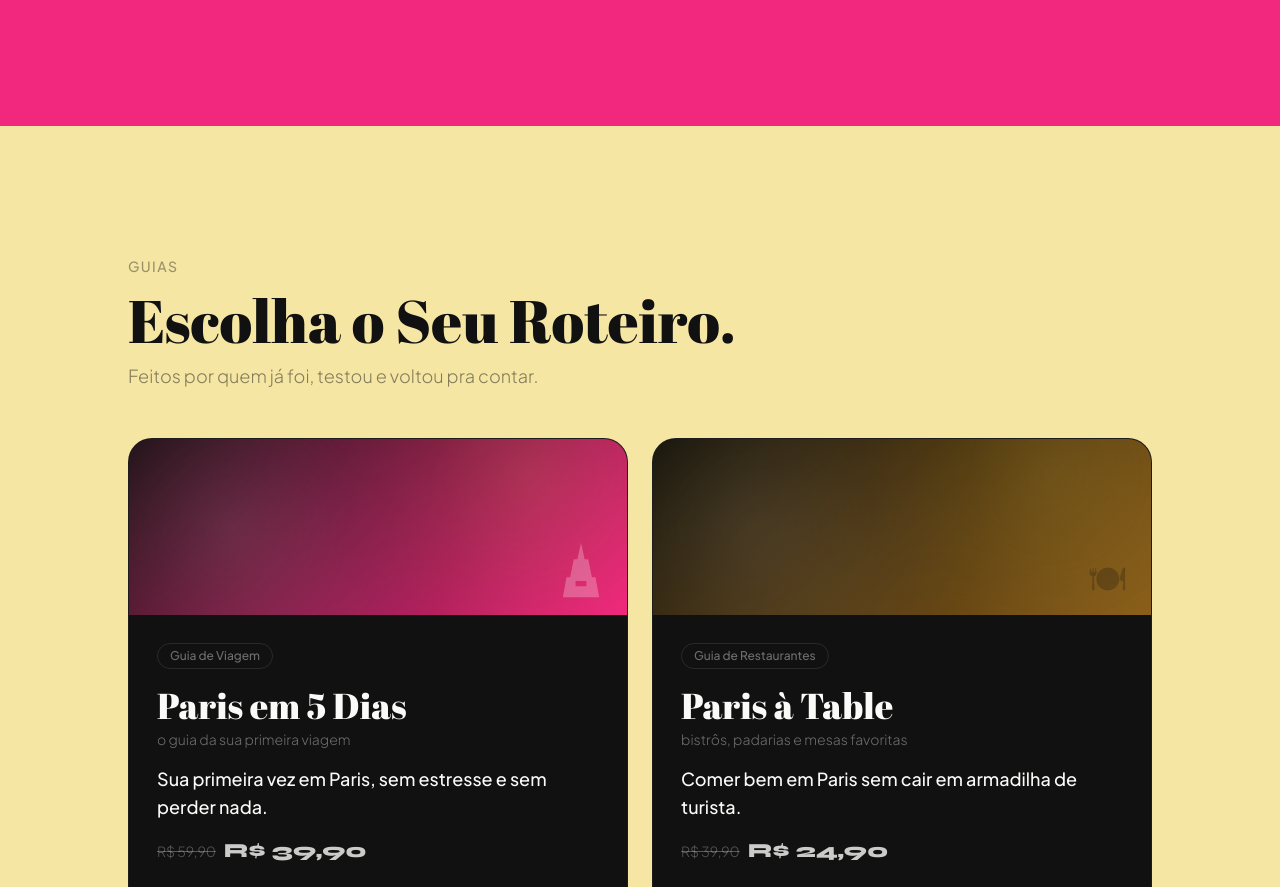
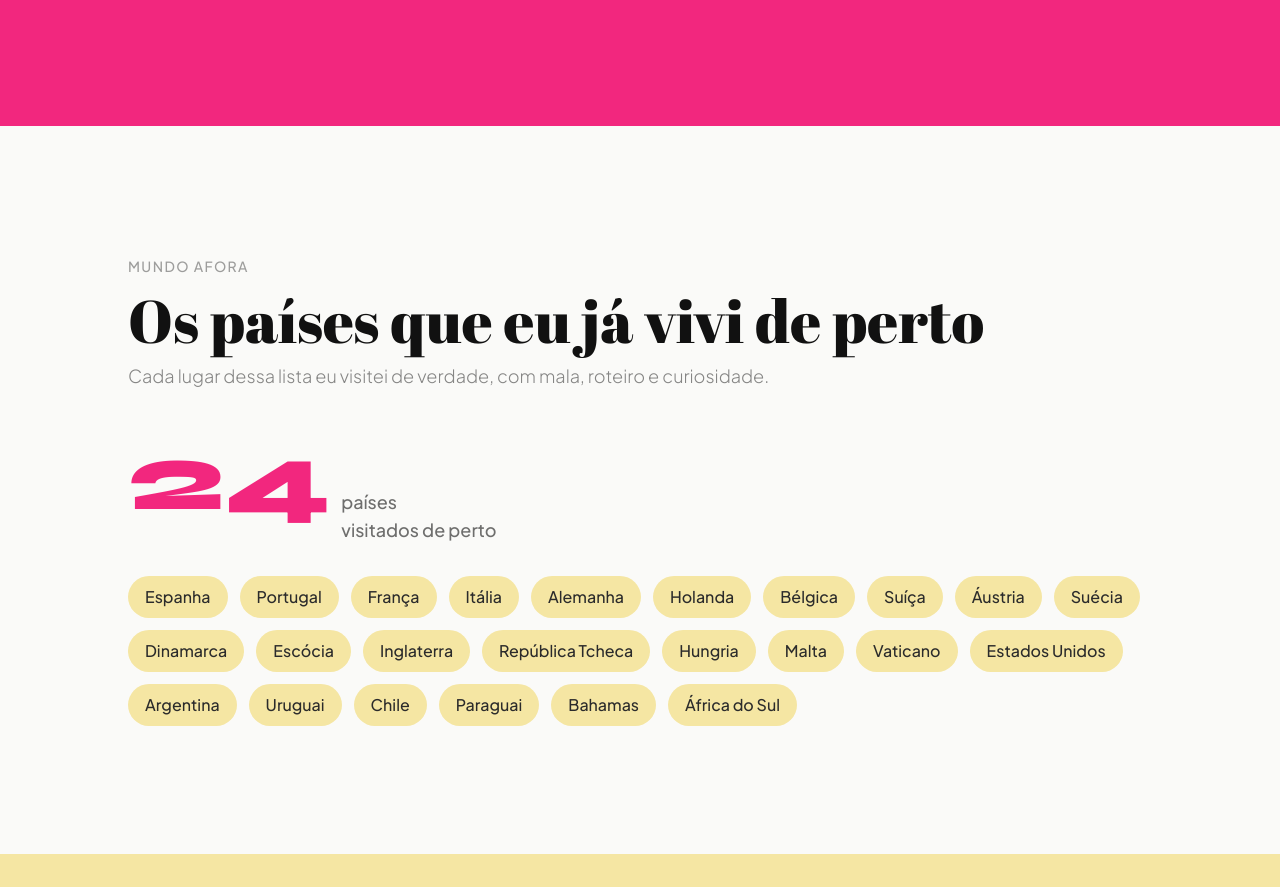
Before and after one commit to femartines22/brubaworld, a Next.js app: page / in a window 1280 px wide. Shown: the part 1888-2775 px from the top of the page. Built offline with nearby package versions, Linux system fonts and the light colour scheme.

Commit message:
feat: add visited countries section and deploy configuration

```diff
--- a/app/page.tsx
+++ b/app/page.tsx
@@ -3,6 +3,7 @@ import Navbar from "@/components/Navbar";
 import Hero from "@/components/Hero";
 import Marquee from "@/components/Marquee";
 import About from "@/components/About";
+import PaisesVisitados from "@/components/PaisesVisitados";
 import Reviews from "@/components/Reviews";
 import Carrossel from "@/components/Carrossel";
 import Footer from "@/components/Footer";
@@ -16,6 +17,7 @@ export default function Home() {
         <Hero />
         <Marquee />
         <About />
+        <PaisesVisitados />
         <Carrossel />
         <Reviews />
       </main>
--- /dev/null
+++ b/components/PaisesVisitados.tsx
@@ -0,0 +1,75 @@
+"use client";
+
+import { useEffect, useRef } from "react";
+import { paisesVisitados } from "@/data/paisesVisitados";
+
+export default function PaisesVisitados() {
+  const ref = useRef<HTMLElement>(null);
+
+  useEffect(() => {
+    const observer = new IntersectionObserver(
+      (entries) => {
+        entries.forEach((entry) => {
+          if (entry.isIntersecting) {
+            entry.target.querySelectorAll(".reveal").forEach((el, i) => {
+              setTimeout(() => el.classList.add("visible"), i * 150);
+            });
+          }
+        });
+      },
+      { threshold: 0.1 }
+    );
+    if (ref.current) observer.observe(ref.current);
+    return () => observer.disconnect();
+  }, []);
+
+  return (
+    <section
+      ref={ref}
+      id="paises"
+      className="py-24 md:py-32 px-5 md:px-10"
+      style={{ backgroundColor: "#FAFAF8" }}
+    >
+      <div className="max-w-5xl mx-auto">
+        {/* Header */}
+        <div className="reveal">
+          <span className="font-jakarta font-medium text-sm text-preto/40 uppercase tracking-widest">
+            mundo afora
+          </span>
+          <h2 className="font-abril text-preto text-4xl md:text-6xl leading-tight mt-3">
+            Os países que eu já vivi de perto
+          </h2>
+          <p className="font-jakarta font-light text-preto/50 text-base md:text-lg mt-3 max-w-2xl">
+            Cada lugar dessa lista eu visitei de verdade, com mala, roteiro e
+            curiosidade.
+          </p>
+        </div>
+
+        {/* Contador */}
+        <div className="reveal flex items-baseline gap-3 mt-10 mb-8">
+          <span className="font-syne font-extrabold text-rosa text-6xl md:text-8xl leading-none">
+            {paisesVisitados.length}
+          </span>
+          <span className="font-jakarta font-medium text-preto/60 text-base md:text-lg leading-tight">
+            países
+            <br />
+            visitados de perto
+          </span>
+        </div>
+
+        {/* Grade de badges */}
+        <div className="reveal flex flex-wrap gap-2 md:gap-3">
+          {paisesVisitados.map((pais) => (
+            <span
+              key={pais}
+              className="font-jakarta font-medium text-sm md:text-base px-4 py-2 rounded-full border border-transparent hover:border-rosa hover:-translate-y-0.5 transition-all duration-200 cursor-default"
+              style={{ backgroundColor: "#F5E6A3", color: "#2B2B2B" }}
+            >
+              {pais}
+            </span>
+          ))}
+        </div>
+      </div>
+    </section>
+  );
+}
--- /dev/null
+++ b/data/paisesVisitados.ts
@@ -0,0 +1,11 @@
+// Países que a Bruba já visitou pessoalmente.
+// Para adicionar um novo país, basta incluir o nome nesta lista —
+// o contador e a grade na home se atualizam sozinhos.
+export const paisesVisitados = [
+  "Espanha", "Portugal", "França", "Itália", "Alemanha",
+  "Holanda", "Bélgica", "Suíça", "Áustria", "Suécia",
+  "Dinamarca", "Escócia", "Inglaterra", "República Tcheca",
+  "Hungria", "Malta", "Vaticano",
+  "Estados Unidos", "Argentina", "Uruguai", "Chile", "Paraguai", "Bahamas",
+  "África do Sul",
+];
```
Also changed, not shown: 1 other file (tests, documents, lock files or other folders).
